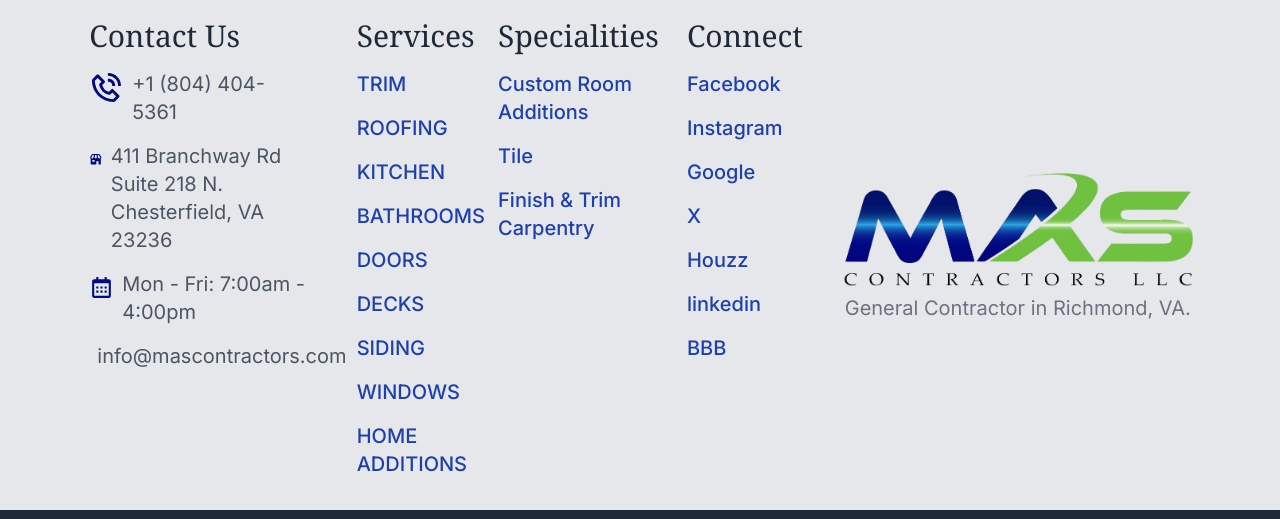
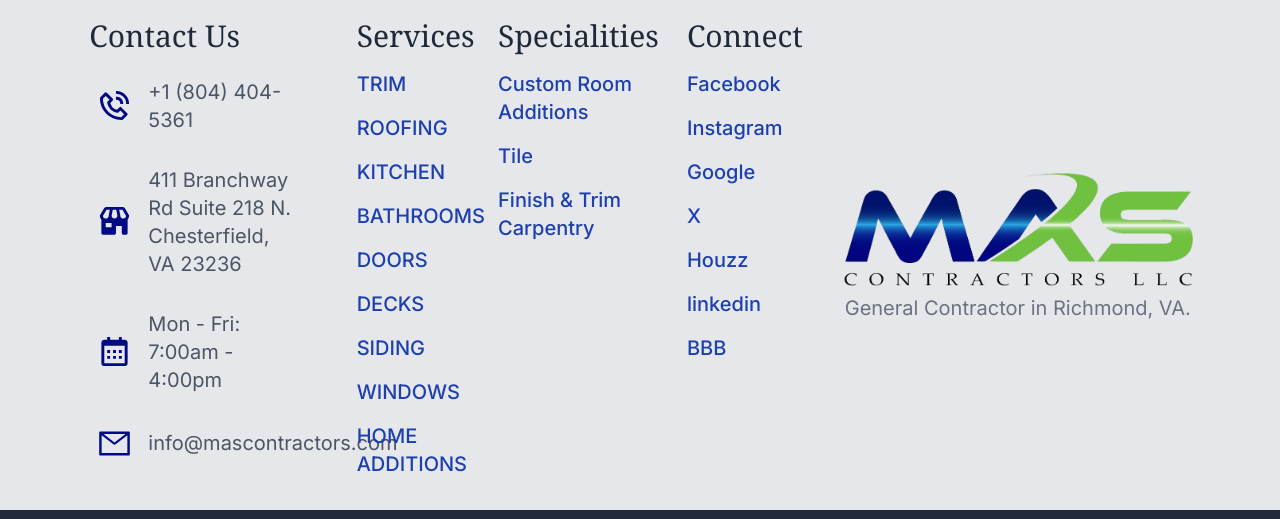
Before and after one commit to barckstar/masscontractorsllc, a Next.js app: page /about in a window 1280 px wide. Shown: the part 1358-1877 px from the top of the page. Built offline with nearby package versions, Linux system fonts and the light colour scheme.

Commit message:
bug fixed

```diff
--- a/src/components/footer.jsx
+++ b/src/components/footer.jsx
@@ -39,44 +39,52 @@ export const Footer = () => {
                   </p>
                   <ul>
                     <li className="flex items-start mt-4 space-x-2">
+                      <div className="flex flex-row items-center text-xl">
+                        <div className="m-2">
                           <BiPhoneCall
                             size={35}
                             color="#000A82"
                             className="flex-wrap"
                           />
-                      <p className="text-gray-600 text-xl hover:text-gray-800">
-                        +1 (804) 404-5361
-                      </p>
+                        </div>
+                        <div className="m-2 text-gray-600 text-xl hover:text-gray-800">+1 (804) 404-5361</div>
+                      </div>
                     </li>
                     <li className="flex items-start mt-4 space-x-2">
+                      <div className="flex flex-row items-center text-xl">
+                        <div className="m-2">
                           <BiSolidStore
                             size={35}
                             color="#000A82"
                             className="flex-wrap"
                           />
-                      <p className="text-gray-600 text-xl hover:text-gray-800">
-                        411 Branchway Rd Suite 218 N. Chesterfield, VA 23236
-                      </p>
+                        </div>
+                        <div className="m-2 text-gray-600 text-xl hover:text-gray-800">411 Branchway Rd Suite 218 N. Chesterfield, VA 23236</div>
+                      </div>
                     </li>
                     <li className="flex items-start mt-4 space-x-2">
+                      <div className="flex flex-row items-center text-xl">
+                        <div className="m-2">
                           <BiCalendar
                             size={35}
                             color="#000A82"
                             className="flex-wrap"
                           />
-                      <p className="text-gray-600 text-xl hover:text-gray-800">
-                        Mon - Fri: 7:00am - 4:00pm
-                      </p>
+                        </div>
+                        <div className="m-2 text-gray-600 text-xl hover:text-gray-800">Mon - Fri: 7:00am - 4:00pm</div>
+                      </div>
                     </li>
                     <li className="flex items-start mt-4 space-x-2">
+                      <div className="flex flex-row items-center text-xl">
+                        <div className="m-2">
                           <AiOutlineMail
                             size={35}
                             color="#000A82"
                             className="flex-wrap"
                           />
-                      <p className="text-gray-600 text-xl hover:text-gray-800">
-                        info@mascontractors.com
-                      </p>
+                        </div>
+                        <div className="m-2 text-gray-600 text-xl hover:text-gray-800">info@mascontractors.com</div>
+                      </div>
                     </li>
                   </ul>
                 </nav>
@@ -129,7 +137,10 @@ export const Footer = () => {
                   </p>
                   <ul>
                     {data.social_media.map((social_media, index) => (
-                    <li key={index} className="flex items-start mt-4 space-x-2">
+                      <li
+                        key={index}
+                        className="flex items-start mt-4 space-x-2"
+                      >
                         <Link
                           href={social_media.link}
                           className="text-blue-800 text-xl font-medium hover:text-gray-800"
```
Lines whose indentation alone changed are shown as unchanged.
